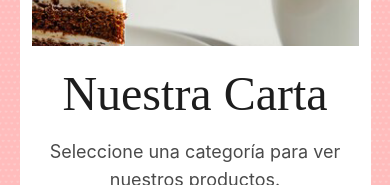
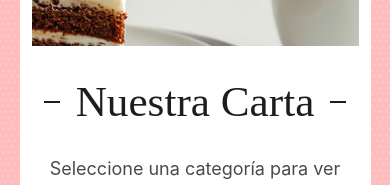
Before and after one commit to BastianOR/cafeteria-fandi-web, a React (Vite) app: page /carta in a window 390 px wide. Shown: the part 166-351 px from the top of the page. Built offline with nearby package versions, Linux system fonts and the light colour scheme; a web font is replaced by a local one.

Commit message:
Mejorado el título de la página de carta, ahora se adapta mejor a diferentes pantallas y luce más acorde al resto de la web.

```diff
--- a/src/pages/CartaPage/carta-page.tsx
+++ b/src/pages/CartaPage/carta-page.tsx
@@ -1,4 +1,4 @@
-/* eslint-disable @typescript-eslint/no-unused-vars */
+import { MdOutlineHorizontalRule } from "react-icons/md";
 import { useState } from "react";
 import "./carta-page.css";
 
@@ -49,7 +49,12 @@ export default function CartaPage() {
 
       <img src="/cakencoffee.png" alt="" className="w-full h-32 object-cover object-top"/>
 
-      <h4 className="mt-6 mx-2 text-center text-5xl">Nuestra Carta</h4>
+      <div className="w-full flex justify-center items-center gap-3 mt-6">
+        <MdOutlineHorizontalRule size={24} />
+        <h4 className="text-center text-[2.7rem] xs:text-5xl">Nuestra Carta</h4>
+        <MdOutlineHorizontalRule size={24} />
+      </div>
+
       <p className="text-center mt-5">Seleccione una categoría para ver nuestros productos.</p>
 
       <div className="categories-container">
```
